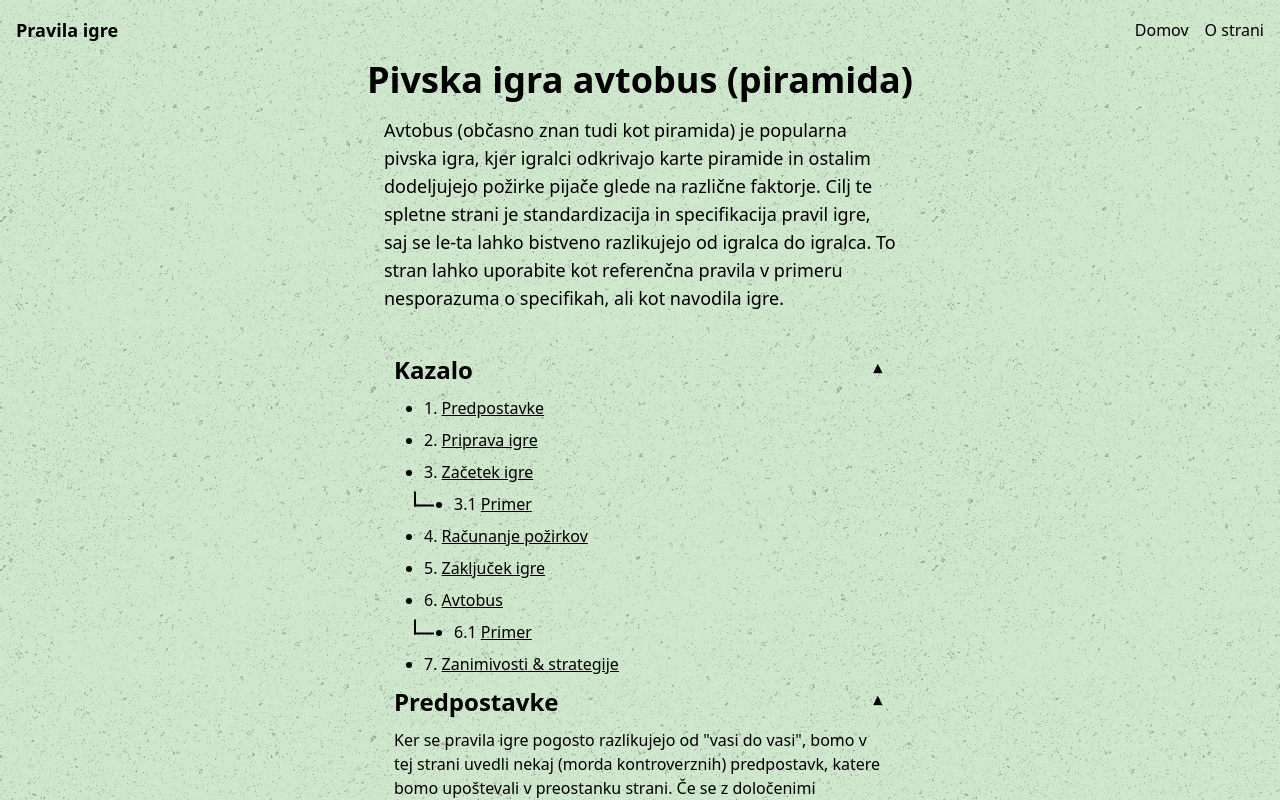
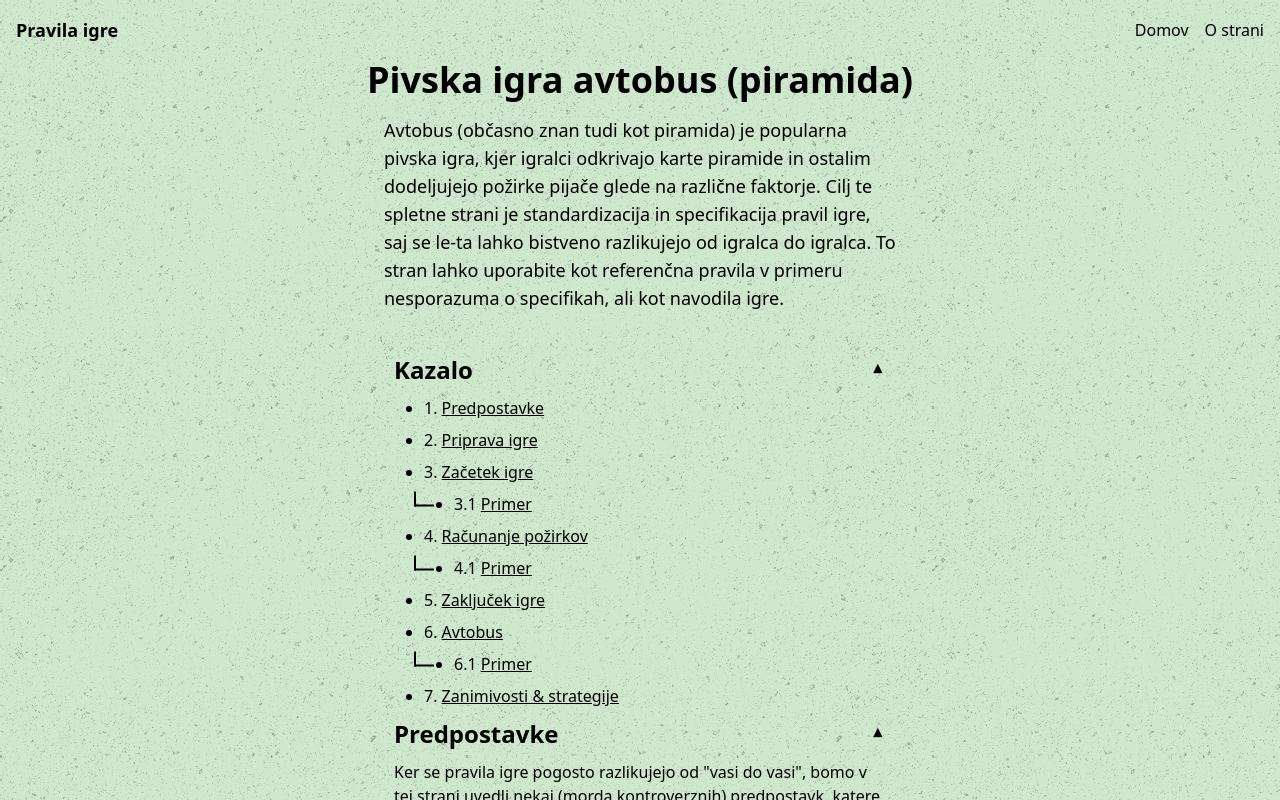
Before and after one commit to Urichh/furajbus, an Angular app: page / in a window 1280 px wide. Shown: the top 800 px of the page. Built offline with nearby package versions, Linux system fonts and the light colour scheme.

Commit message:
Added subsection element to table of contents

```diff
--- a/src/app/home/home.component.html
+++ b/src/app/home/home.component.html
@@ -16,9 +16,10 @@
                 <li class="mb-2">3. <a href="#zacetek" class="text-black-500 underline hover:text-gray-500">Začetek igre</a></li>
                 <li class="indented mb-2">3.1 <a href="#primer1" class="text-black-500 underline hover:text-gray-500">Primer</a></li>
                 <li class="mb-2">4. <a href="#racunanje" class="text-black-500 underline hover:text-gray-500">Računanje požirkov</a></li>
+                <li class="indented mb-2">4.1 <a href="#primer2" class="text-black-500 underline hover:text-gray-500">Primer</a></li>
                 <li class="mb-2">5. <a href="#zakljucek" class="text-black-500 underline hover:text-gray-500">Zaključek igre</a></li>
                 <li class="mb-2">6. <a href="#avtobus" class="text-black-500 underline hover:text-gray-500">Avtobus</a></li>
-                <li class="indented mb-2">6.1 <a href="#primer2" class="text-black-500 underline hover:text-gray-500">Primer</a></li>
+                <li class="indented mb-2">6.1 <a href="#primer3" class="text-black-500 underline hover:text-gray-500">Primer</a></li>
                 <li class="">7. <a href="#zanimivosti" class="text-black-500 underline hover:text-gray-500">Zanimivosti & strategije</a></li>
             </ul>
         </app-collapsible-section>
@@ -104,7 +105,7 @@
             <p class="mb-[1vh]">
                 Igralec, kateremu je bilo dodeljeno število požirkov, ki je večje od 10, se lahko odloči, da skupine po 10 požirkov zamenja za shote 0.03L žgane pijače (40% alk.). Npr. 20 požirkov lahko zamenja za 2 shota.
             </p>
-            <app-collapsible-subsection [title]="'Primer'">
+            <app-collapsible-subsection [title]="'Primer'" id="primer2">
                 <img src="../../karte_3.png" alt="primer izračuna požirkov" class="" style="margin-bottom: 25px" />
                 <img src="../../karte_4.png" alt="primer izračuna požirkov" class="" style="margin-bottom: 25px" />
                 <img src="../../karte_5.png" alt="primer izračuna požirkov" class="" style="margin-bottom: 25px" />
@@ -140,7 +141,7 @@
            </ul>
             <p class="mb-[1vh] mt-[1vh]">Tako kot pri piramidi višine 5, je tudi na avtobusu faktor množitve pri zadnji globini (5. nivo oz. 1 karta) enak <code>x10</code>. Igralec lahko tudi na avtobusu skupine po 10 požirkov menja za shote</p>
 
-           <app-collapsible-subsection [title]="'Primer'" id="primer2">
+           <app-collapsible-subsection [title]="'Primer'" id="primer3">
                 <p>Busmaster najprej postavi avtobus z <code>5</code> kartami in igralec začne na skrajno levi karti (označeno z puščico).</p>
                 <img src="../../bus_init.png" alt="začetna postavitev avtobusa" class="min-w-[150%] min-h-[150%] object-cover m-[-25%]" />
                 <p>
```
